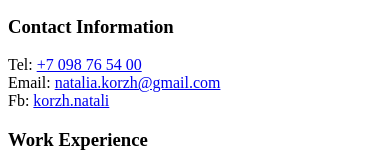
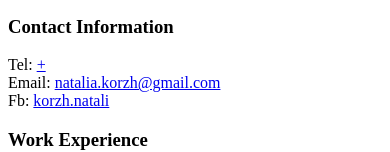
Before and after one commit to NataliKorzh/homework-git, a plain HTML site: page index.html in a window 390 px wide. Shown: the part 182-334 px from the top of the page. Drawn offline with Linux system fonts and the light colour scheme.

Commit message:
telephone

```diff
--- a/index.html
+++ b/index.html
@@ -21,7 +21,7 @@
             <h3>Contact Information</h3>
             <div>
             <span>Tel:</span>
-            <a href="tel:+77777777777">+7 098 76 54 00</a>
+            <a href="tel:+77777777777">+</a>
             </div>
             <div>
             <span>Email:</span>
```
